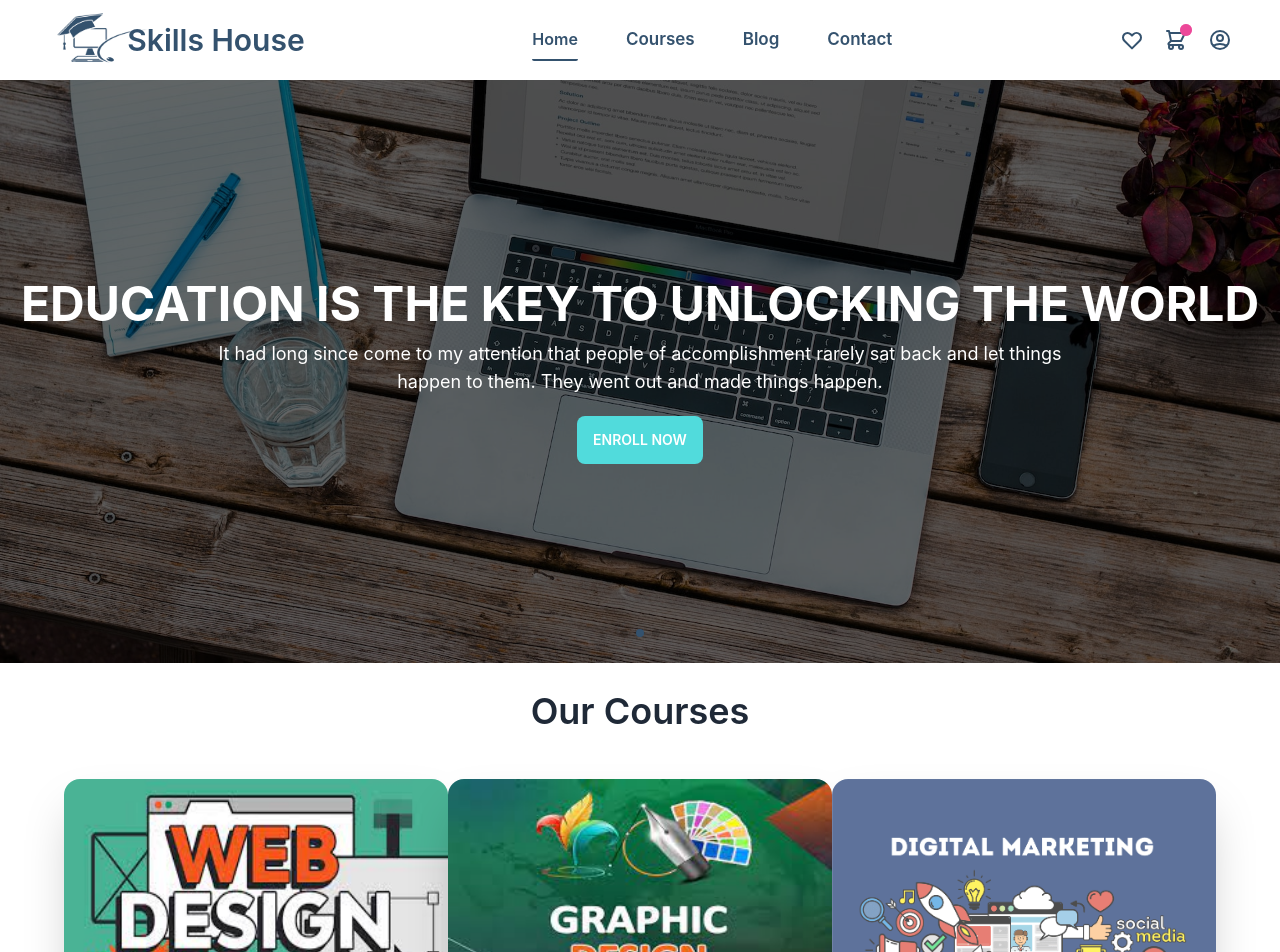
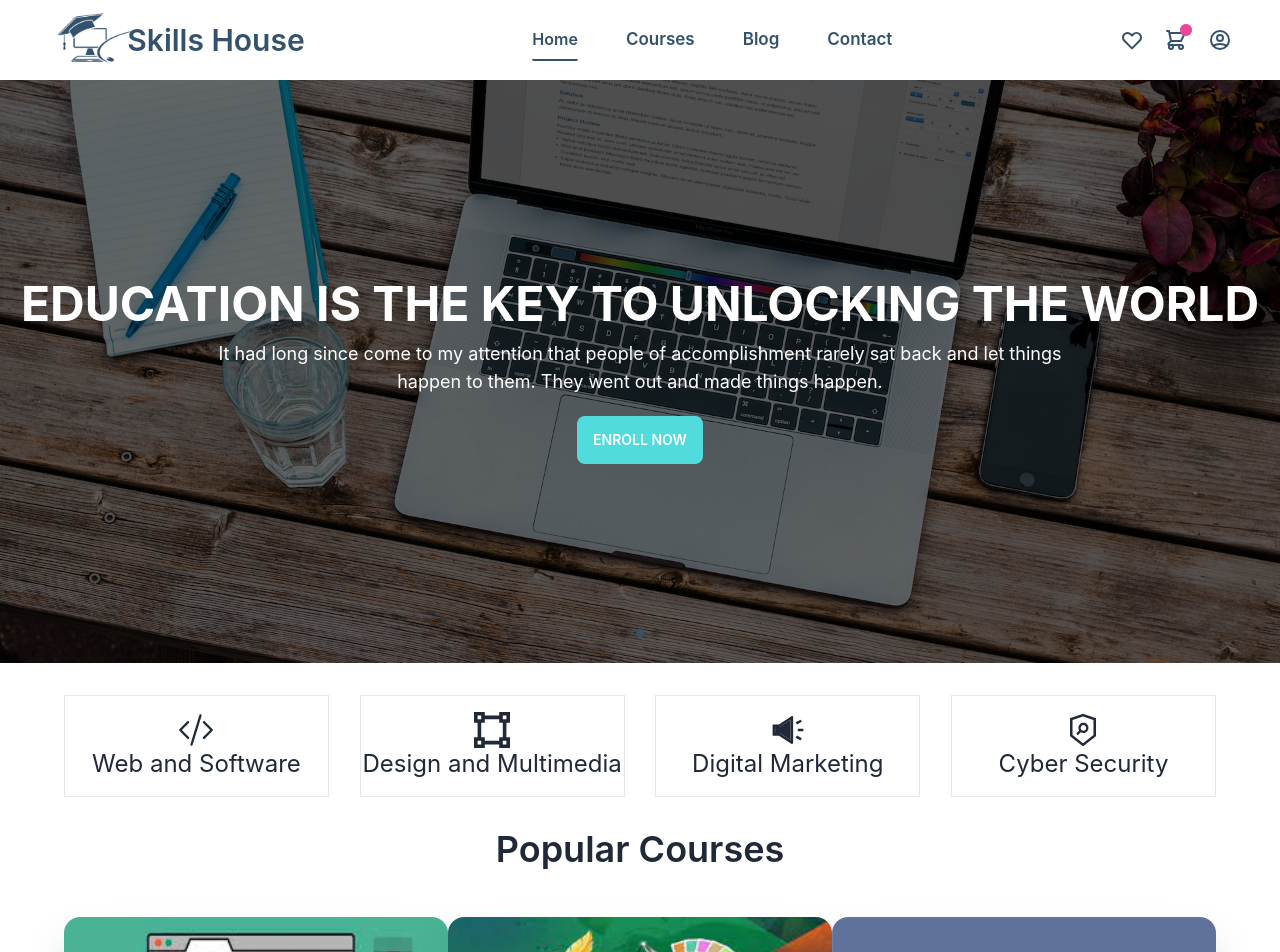
Before and after one commit to mdYeasin-cmd/skills-house-client, a React (Create React App) app: page / in a window 1280 px wide. Shown: the top 952 px of the page. Built offline with nearby package versions, Linux system fonts and the light colour scheme.

Commit message:
Course Category Section added

```diff
--- a/package.json
+++ b/package.json
@@ -13,6 +13,7 @@
     "daisyui": "^2.47.0",
     "react": "^18.2.0",
     "react-dom": "^18.2.0",
+    "react-icons": "^4.7.1",
     "react-router-dom": "^6.6.2",
     "react-scripts": "5.0.1",
     "swiper": "^8.4.6",
--- /dev/null
+++ b/src/Pages/Courses/CategoryCard/CategoryCard.tsx
@@ -0,0 +1,24 @@
+import React from 'react';
+
+type CategoryCardProps = {
+    category: {
+        name: string;
+        icon: JSX.Element;
+    }
+}
+
+
+const CategoryCard = ({ category }: CategoryCardProps) => {
+    return (
+        <div className="border w-[23%] py-4">
+            <div className="flex justify-center">
+                <span className='text-4xl'>{category.icon}</span>
+            </div>
+            <h2 className="text-2xl text-center">{category.name}</h2>
+
+
+        </div>
+    );
+};
+
+export default CategoryCard;
--- a/src/Pages/Home/Home/Home.tsx
+++ b/src/Pages/Home/Home/Home.tsx
@@ -4,6 +4,11 @@ import Banner from '../Banner/Banner';
 import Course1 from './../../../assets/CoursesImage/web-design.jpg';
 import Course2 from './../../../assets/CoursesImage/graphic-design.jpg';
 import Course3 from './../../../assets/CoursesImage/digital-marketing.png';
+import SectionTitle from '../../../components/SectionTitle/SectionTitle';
+import CategoryCard from '../../Courses/CategoryCard/CategoryCard';
+import { BsCodeSlash } from "react-icons/bs";
+import { SiMaterialdesignicons } from "react-icons/si";
+import { AiTwotoneSound, AiOutlineSecurityScan } from "react-icons/ai";
 
 interface ICoursesInfo {
     courseCategory: string,
@@ -16,6 +21,13 @@ interface ICoursesInfo {
 }
 
 type CoursesInfoType = ICoursesInfo[];
+
+interface ICourseCategory {
+    name: string;
+    icon: JSX.Element;
+}
+
+type CourseCategoryType = ICourseCategory[]
 
 const Home = () => {
 
@@ -47,14 +59,42 @@ const Home = () => {
             courseImage: Course3,
             courseFee: 30000
         }
+    ];
+
+    const courseCategory: CourseCategoryType = [
+        {
+            name: 'Web and Software',
+            icon: <BsCodeSlash />
+        },
+        {
+            name: 'Design and Multimedia',
+            icon: <SiMaterialdesignicons />
+        },
+        {
+            name: 'Digital Marketing',
+            icon: <AiTwotoneSound />
+        },
+        {
+            name: 'Cyber Security',
+            icon: <AiOutlineSecurityScan />
+        }
     ]
 
     return (
         <div>
             <Banner></Banner>
-            <div>
-                <h2 className="text-4xl text-center font-semibold my-7">Our Courses</h2>
-                <div className="flex justify-between pt-5 pb-40 xl:px-16">
+            <div className="flex justify-between xl:px-16 text-center my-8">
+                {
+                    courseCategory.map((category, idx) => <CategoryCard
+                        key={idx}
+                        category={category}
+                    />)
+                }
+            </div>
+            <SectionTitle
+                secTitle="Popular Courses"
+            />
+            <div className="flex justify-between pt-5 pb-5 xl:px-16">
                 {
                     courses.map((course, idx) => <CourseCard
                         key={idx}
@@ -63,7 +103,6 @@ const Home = () => {
                 }
             </div>
         </div>
-        </div>
     );
 };
 
--- /dev/null
+++ b/src/components/SectionTitle/SectionTitle.tsx
@@ -0,0 +1,16 @@
+import React from 'react';
+
+type SectionTitleProps = {
+    secTitle: string;
+    secSubTitle?: string;
+}
+
+const SectionTitle = ({ secTitle }: SectionTitleProps) => {
+    return (
+        <div>
+            <h2 className="text-4xl text-center font-semibold my-7">{secTitle}</h2>
+        </div>
+    );
+};
+
+export default SectionTitle;
```
Also changed, not shown: 1 other file (tests, documents, lock files or other folders). Lines whose indentation alone changed are shown as unchanged.
